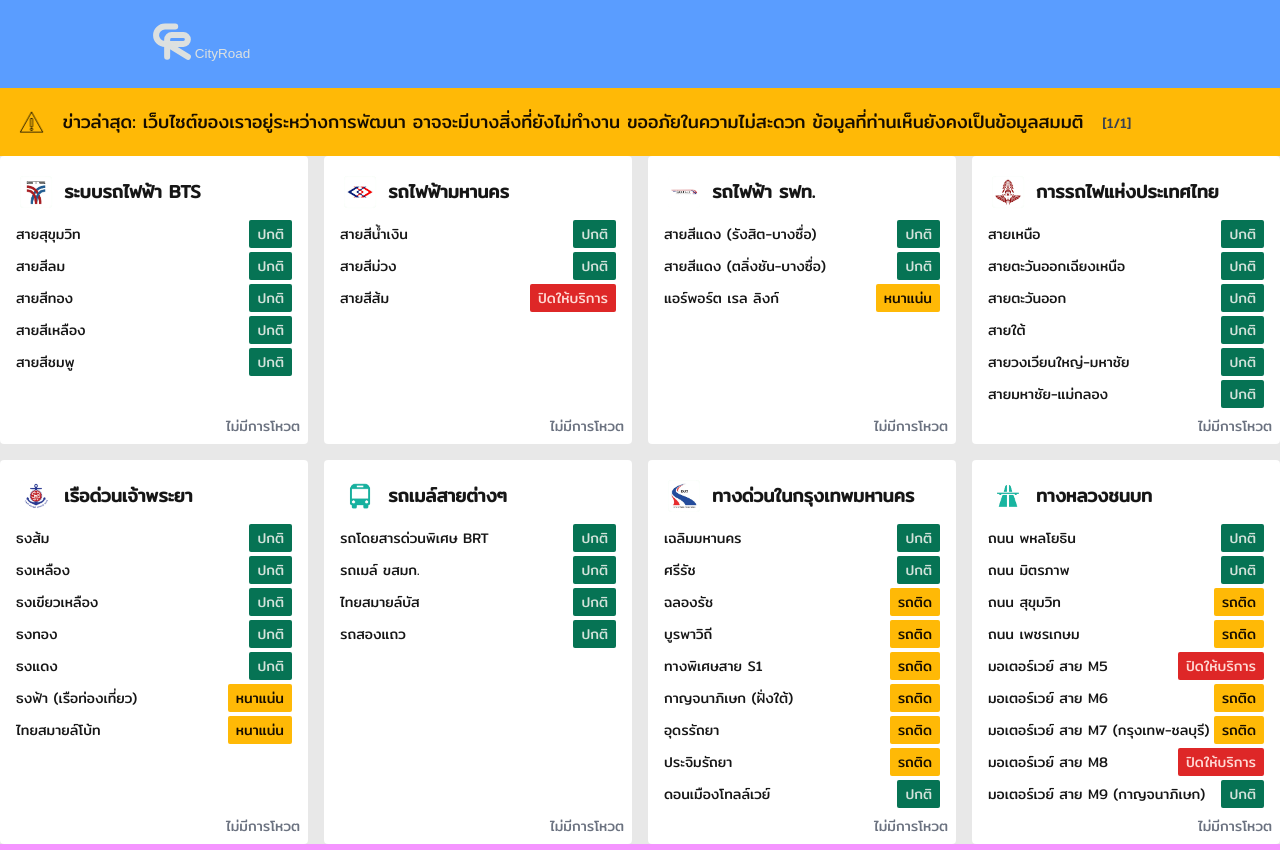
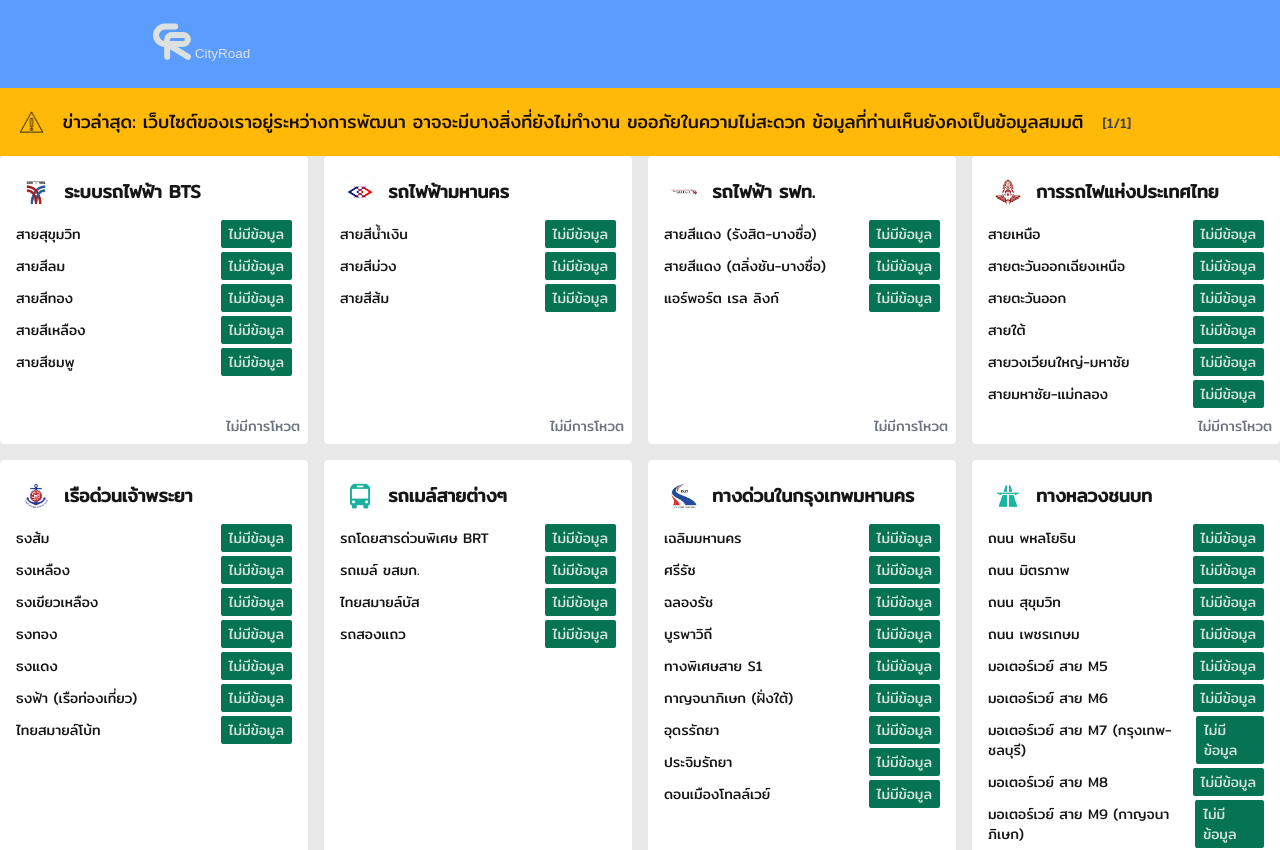
Before and after one commit to winsanmwtv/CityRoad, a Next.js app: page / in a window 1280 px wide. Shown: the top 850 px of the page. Built offline with nearby package versions, Linux system fonts and the light colour scheme.

Commit message:
ไม่มีข้อมูล

```diff
--- a/src/app/layout.js
+++ b/src/app/layout.js
@@ -36,12 +36,12 @@
             <html lang="th">
             <body className={`${geistSans.variable} ${geistMono.variable} ${mitr.variable} antialiased`}>
             <div className="flex flex-col min-h-screen">
-                <Navbar />
-                <CommonAlert />
+                <Navbar/>
+                <CommonAlert/>
                 <div className="flex-grow pt-0"> {/* Ensure no overlap between navbar and content */}
                     <main>{children}</main>
                 </div>
-                <Footer />
+                <Footer/>
             </div>
             </body>
             </html>
--- a/src/app/page.js
+++ b/src/app/page.js
@@ -4,6 +4,6 @@
 
 export default function Home() {
     return (
-            <Status/>
+        <Status/>
     );
 }
--- a/src/app/status.js
+++ b/src/app/status.js
@@ -25,94 +25,94 @@
         title: 'ระบบรถไฟฟ้า BTS',
         upvotes: 0, // Example upvote count
         items: [
-            { label: 'สายสุขุมวิท', status: 'ปกติ' },
-            { label: 'สายสีลม', status: 'ปกติ' },
-            { label: 'สายสีทอง', status: 'ปกติ' },
-            { label: 'สายสีเหลือง', status: 'ปกติ' },
-            { label: 'สายสีชมพู', status: 'ปกติ' },
+            { label: 'สายสุขุมวิท', status: 'ไม่มีข้อมูล' },
+            { label: 'สายสีลม', status: 'ไม่มีข้อมูล' },
+            { label: 'สายสีทอง', status: 'ไม่มีข้อมูล' },
+            { label: 'สายสีเหลือง', status: 'ไม่มีข้อมูล' },
+            { label: 'สายสีชมพู', status: 'ไม่มีข้อมูล' },
         ],
     },
     {
         title: 'รถไฟฟ้ามหานคร',
         upvotes: 0,
         items: [
-            { label: 'สายสีน้ำเงิน', status: 'ปกติ' },
-            { label: 'สายสีม่วง', status: 'ปกติ' },
-            { label: 'สายสีส้ม', status: 'ปิดให้บริการ' },
+            { label: 'สายสีน้ำเงิน', status: 'ไม่มีข้อมูล' },
+            { label: 'สายสีม่วง', status: 'ไม่มีข้อมูล' },
+            { label: 'สายสีส้ม', status: 'ไม่มีข้อมูล' },
         ],
     },
     {
         title: 'รถไฟฟ้า รฟท.',
         upvotes: 0,
         items: [
-            { label: 'สายสีแดง (รังสิต-บางซื่อ)', status: 'ปกติ' },
-            { label: 'สายสีแดง (ตลิ่งชัน-บางซื่อ)', status: 'ปกติ' },
-            { label: 'แอร์พอร์ต เรล ลิงก์', status: 'หนาแน่น' },
+            { label: 'สายสีแดง (รังสิต-บางซื่อ)', status: 'ไม่มีข้อมูล' },
+            { label: 'สายสีแดง (ตลิ่งชัน-บางซื่อ)', status: 'ไม่มีข้อมูล' },
+            { label: 'แอร์พอร์ต เรล ลิงก์', status: 'ไม่มีข้อมูล' },
         ],
     },
     {
         title: 'การรถไฟแห่งประเทศไทย',
         upvotes: 0,
         items: [
-            { label: 'สายเหนือ', status: 'ปกติ' },
-            { label: 'สายตะวันออกเฉียงเหนือ', status: 'ปกติ' },
-            { label: 'สายตะวันออก', status: 'ปกติ' },
-            { label: 'สายใต้', status: 'ปกติ' },
-            { label: 'สายวงเวียนใหญ่-มหาชัย', status: 'ปกติ' },
-            { label: 'สายมหาชัย-แม่กลอง', status: 'ปกติ' },
+            { label: 'สายเหนือ', status: 'ไม่มีข้อมูล' },
+            { label: 'สายตะวันออกเฉียงเหนือ', status: 'ไม่มีข้อมูล' },
+            { label: 'สายตะวันออก', status: 'ไม่มีข้อมูล' },
+            { label: 'สายใต้', status: 'ไม่มีข้อมูล' },
+            { label: 'สายวงเวียนใหญ่-มหาชัย', status: 'ไม่มีข้อมูล' },
+            { label: 'สายมหาชัย-แม่กลอง', status: 'ไม่มีข้อมูล' },
         ],
     },
     {
         title: 'เรือด่วนเจ้าพระยา',
         upvotes: 0,
         items: [
-            { label: 'ธงส้ม', status: 'ปกติ' },
-            { label: 'ธงเหลือง', status: 'ปกติ' },
-            { label: 'ธงเขียวเหลือง', status: 'ปกติ' },
-            { label: 'ธงทอง', status: 'ปกติ' },
-            { label: 'ธงแดง', status: 'ปกติ' },
-            { label: 'ธงฟ้า (เรือท่องเที่ยว)', status: 'หนาแน่น' },
-            { label: 'ไทยสมายล์โบ้ท', status: 'หนาแน่น' },
+            { label: 'ธงส้ม', status: 'ไม่มีข้อมูล' },
+            { label: 'ธงเหลือง', status: 'ไม่มีข้อมูล' },
+            { label: 'ธงเขียวเหลือง', status: 'ไม่มีข้อมูล' },
+            { label: 'ธงทอง', status: 'ไม่มีข้อมูล' },
+            { label: 'ธงแดง', status: 'ไม่มีข้อมูล' },
+            { label: 'ธงฟ้า (เรือท่องเที่ยว)', status: 'ไม่มีข้อมูล' },
+            { label: 'ไทยสมายล์โบ้ท', status: 'ไม่มีข้อมูล' },
         ],
     },
     {
         title: 'รถเมล์สายต่างๆ',
         upvotes: 0,
         items: [
-            { label: 'รถโดยสารด่วนพิเศษ BRT', status: 'ปกติ' },
-            { label: 'รถเมล์ ขสมก.', status: 'ปกติ' },
-            { label: 'ไทยสมายล์บัส', status: 'ปกติ' },
-            { label: 'รถสองแถว', status: 'ปกติ' },
+            { label: 'รถโดยสารด่วนพิเศษ BRT', status: 'ไม่มีข้อมูล' },
+            { label: 'รถเมล์ ขสมก.', status: 'ไม่มีข้อมูล' },
+            { label: 'ไทยสมายล์บัส', status: 'ไม่มีข้อมูล' },
+            { label: 'รถสองแถว', status: 'ไม่มีข้อมูล' },
         ],
     },
     {
         title: 'ทางด่วนในกรุงเทพมหานคร',
         upvotes: 0,
         items: [
-            { label: 'เฉลิมมหานคร', status: 'ปกติ' },
-            { label: 'ศรีรัช', status: 'ปกติ' },
-            { label: 'ฉลองรัช', status: 'รถติด' },
-            { label: 'บูรพาวิถี', status: 'รถติด' },
-            { label: 'ทางพิเศษสาย S1', status: 'รถติด' },
-            { label: 'กาญจนาภิเษก (ฝั่งใต้)', status: 'รถติด' },
-            { label: 'อุดรรัถยา', status: 'รถติด' },
-            { label: 'ประจิมรัถยา', status: 'รถติด' },
-            { label: 'ดอนเมืองโทลล์เวย์', status: 'ปกติ' },
+            { label: 'เฉลิมมหานคร', status: 'ไม่มีข้อมูล' },
+            { label: 'ศรีรัช', status: 'ไม่มีข้อมูล' },
+            { label: 'ฉลองรัช', status: 'ไม่มีข้อมูล' },
+            { label: 'บูรพาวิถี', status: 'ไม่มีข้อมูล' },
+            { label: 'ทางพิเศษสาย S1', status: 'ไม่มีข้อมูล' },
+            { label: 'กาญจนาภิเษก (ฝั่งใต้)', status: 'ไม่มีข้อมูล' },
+            { label: 'อุดรรัถยา', status: 'ไม่มีข้อมูล' },
+            { label: 'ประจิมรัถยา', status: 'ไม่มีข้อมูล' },
+            { label: 'ดอนเมืองโทลล์เวย์', status: 'ไม่มีข้อมูล' },
         ],
     },
     {
         title: 'ทางหลวงชนบท',
         upvotes: 0,
         items: [
-            { label: 'ถนน พหลโยธิน', status: 'ปกติ' },
-            { label: 'ถนน มิตรภาพ', status: 'ปกติ' },
-            { label: 'ถนน สุขุมวิท', status: 'รถติด' },
-            { label: 'ถนน เพชรเกษม', status: 'รถติด' },
-            { label: 'มอเตอร์เวย์ สาย M5', status: 'ปิดให้บริการ' },
-            { label: 'มอเตอร์เวย์ สาย M6', status: 'รถติด' },
-            { label: 'มอเตอร์เวย์ สาย M7 (กรุงเทพ-ชลบุรี)', status: 'รถติด' },
-            { label: 'มอเตอร์เวย์ สาย M8', status: 'ปิดให้บริการ' },
-            { label: 'มอเตอร์เวย์ สาย M9 (กาญจนาภิเษก)', status: 'ปกติ' },
+            { label: 'ถนน พหลโยธิน', status: 'ไม่มีข้อมูล' },
+            { label: 'ถนน มิตรภาพ', status: 'ไม่มีข้อมูล' },
+            { label: 'ถนน สุขุมวิท', status: 'ไม่มีข้อมูล' },
+            { label: 'ถนน เพชรเกษม', status: 'ไม่มีข้อมูล' },
+            { label: 'มอเตอร์เวย์ สาย M5', status: 'ไม่มีข้อมูล' },
+            { label: 'มอเตอร์เวย์ สาย M6', status: 'ไม่มีข้อมูล' },
+            { label: 'มอเตอร์เวย์ สาย M7 (กรุงเทพ-ชลบุรี)', status: 'ไม่มีข้อมูล' },
+            { label: 'มอเตอร์เวย์ สาย M8', status: 'ไม่มีข้อมูล' },
+            { label: 'มอเตอร์เวย์ สาย M9 (กาญจนาภิเษก)', status: 'ไม่มีข้อมูล' },
         ],
     },
 ];
```
